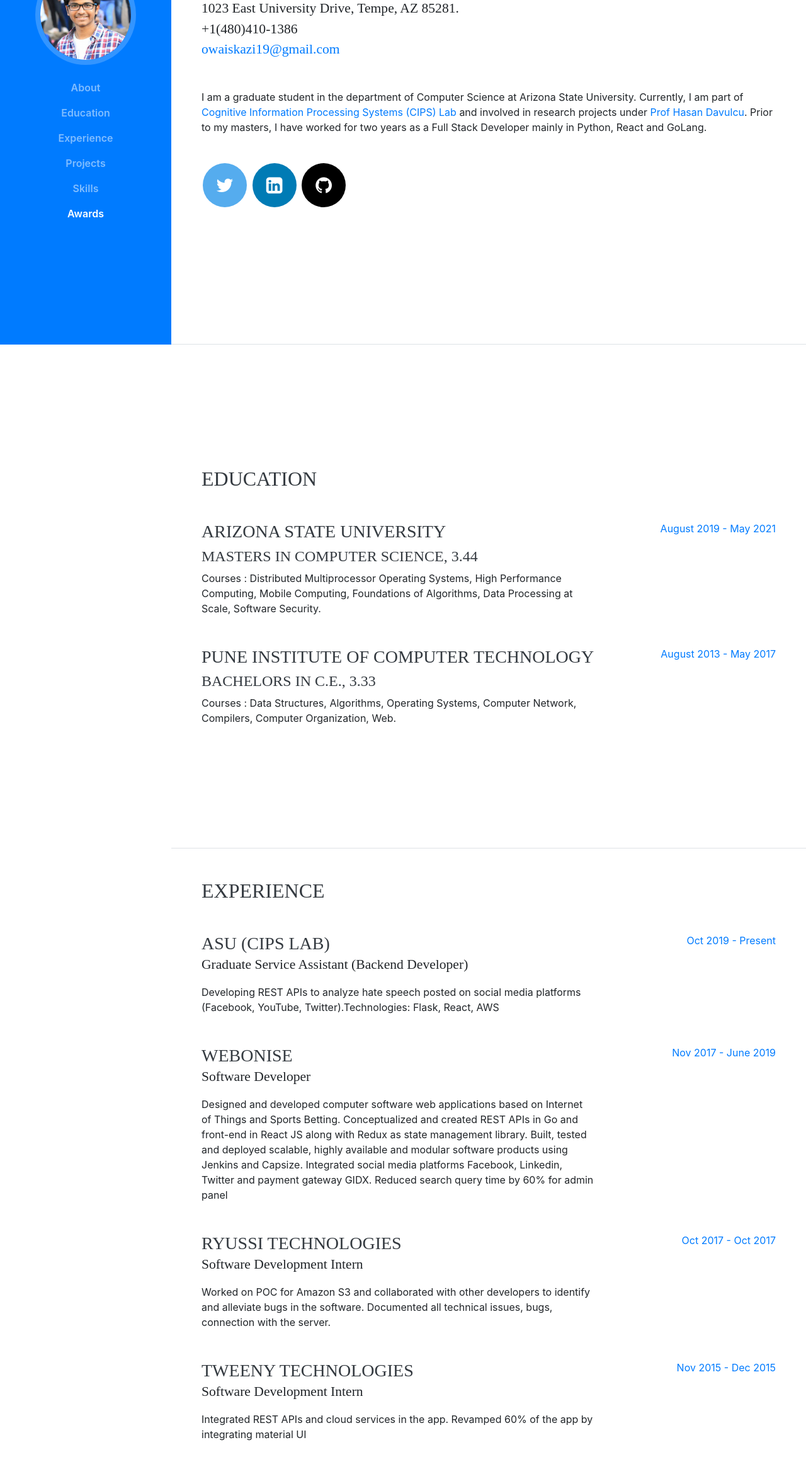
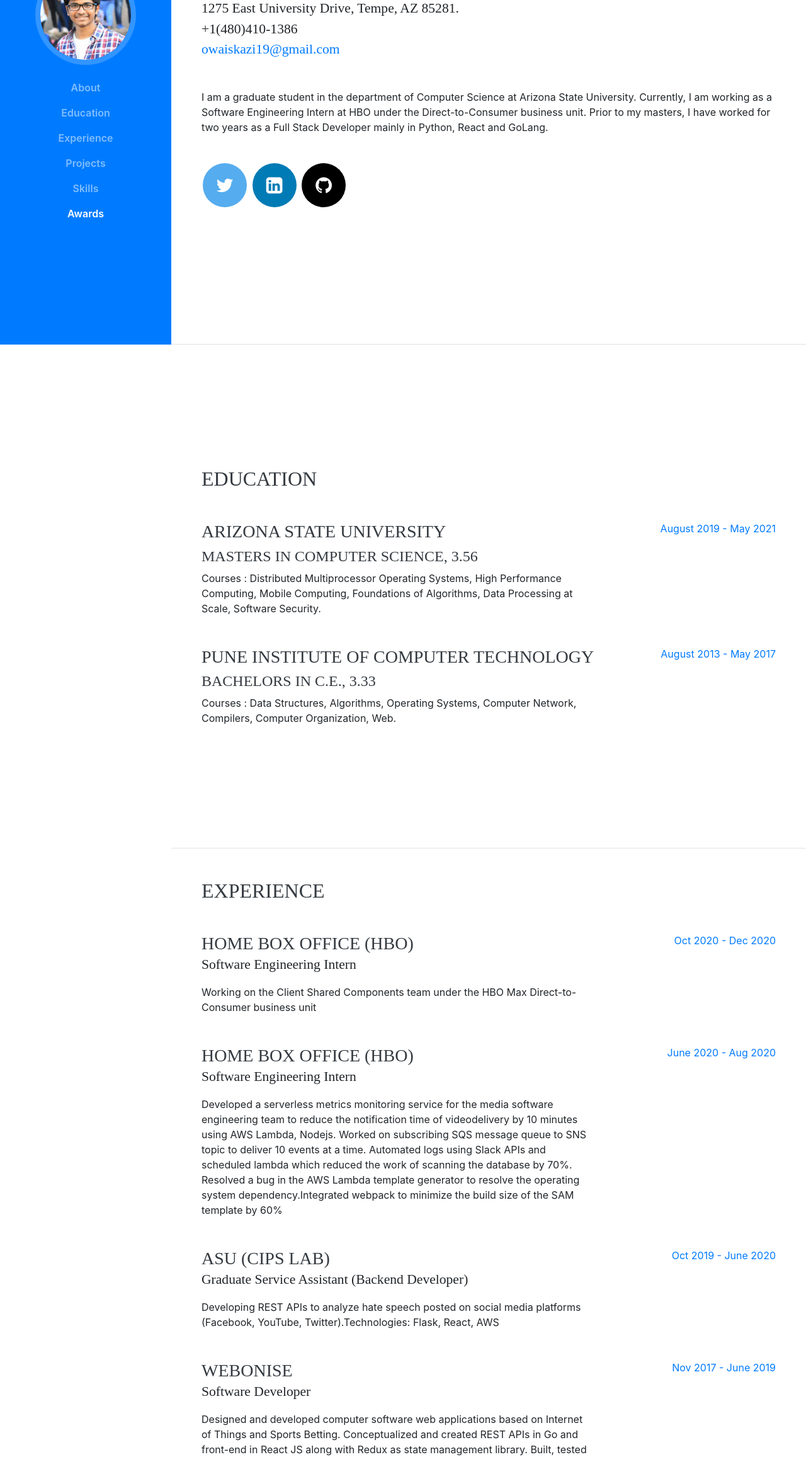
Before and after one commit to owaiskazi19/owaiskazi19.github.io, a website with bundled scripts: page index.html in a window 1280 px wide. Shown: the part 253-2566 px from the top of the page at 63% size. Built offline with nearby package versions, Linux system fonts and the light colour scheme; a web font is replaced by a local one.

Commit message:
Adds new changes

```diff
--- a/index.html
+++ b/index.html
@@ -98,17 +98,14 @@
     <section class="resume-section p-3 p-lg-5 d-flex d-column" id="about">
       <div class="my-auto">
         <h2 class="mb-0"> Owais Kazi </h2>
-        <div class="subheading mb-5"> 1023 East University Drive, Tempe, AZ 85281.
+        <div class="subheading mb-5"> 1275 East University Drive, Tempe, AZ 85281.
           <br> +1(480)410-1386
           <br> <a href="mailto:name@email.com">owaiskazi19@gmail.com</a>
         </div>
 
         <p>
           I am a graduate student in the department of Computer Science at Arizona State University.
-Currently, I am part of
-<a href = "http://www.public.asu.edu/~hdavulcu/">Cognitive Information Processing Systems (CIPS) Lab</a>
-and involved in research projects under
-<a href = "https://isearch.asu.edu/profile/515694">Prof Hasan Davulcu</a>.
+Currently, I am working as a Software Engineering Intern at HBO under the Direct-to-Consumer business unit.
 Prior to my masters, I have worked for two years as a Full Stack Developer mainly in Python, React and GoLang.
 <br>
 <br>
@@ -129,7 +126,7 @@
         <div class="resume-item d-flex flex-column flex-md-row mb-5">
           <div class="resume-content mr-auto">
             <h3> Arizona State University </h3>
-            <h4> Masters in Computer Science, 3.44 </h4>
+            <h4> Masters in Computer Science, 3.56 </h4>
 
 
             Courses : Distributed Multiprocessor Operating Systems, High Performance Computing, Mobile Computing, Foundations of Algorithms, Data Processing at Scale, Software Security.
@@ -171,6 +168,40 @@
 
         <div class="resume-item d-flex flex-column flex-md-row mb-5">
           <div class="resume-content mr-auto">
+            <h3 class="mb-0">Home Box Office (HBO)</h3>
+            <div class="subheading mb-3">Software Engineering Intern</div>
+
+
+            Working on the Client Shared Components team under the HBO Max Direct-to-Consumer business unit
+
+
+
+
+          </div>
+          <div class="resume-date text-md-right">
+            <span class="text-primary">Oct 2020 - Dec 2020</span>
+          </div>
+        </div>
+
+        <div class="resume-item d-flex flex-column flex-md-row mb-5">
+          <div class="resume-content mr-auto">
+            <h3 class="mb-0">Home Box Office (HBO)</h3>
+            <div class="subheading mb-3">Software Engineering Intern</div>
+
+
+            Developed a serverless metrics monitoring service for the media software engineering team to reduce the notification time of videodelivery by 10 minutes using AWS Lambda, Nodejs. Worked on subscribing SQS message queue to SNS topic to deliver 10 events at a time. Automated logs using Slack APIs and scheduled lambda which reduced the work of scanning the database by 70%. Resolved a bug in the AWS Lambda template generator to resolve the operating system dependency.Integrated webpack to minimize the build size of the SAM template by 60%
+
+
+
+
+          </div>
+          <div class="resume-date text-md-right">
+            <span class="text-primary">June 2020 - Aug 2020</span>
+          </div>
+        </div>
+
+        <div class="resume-item d-flex flex-column flex-md-row mb-5">
+          <div class="resume-content mr-auto">
             <h3 class="mb-0">ASU (CIPS Lab)</h3>
             <div class="subheading mb-3">Graduate Service Assistant (Backend Developer)</div>
 
@@ -181,7 +212,7 @@
 
           </div>
           <div class="resume-date text-md-right">
-            <span class="text-primary">Oct 2019 - Present</span>
+            <span class="text-primary">Oct 2019 - June 2020</span>
           </div>
         </div>
 
@@ -206,7 +237,7 @@
         <div class="resume-item d-flex flex-column flex-md-row mb-5">
           <div class="resume-content mr-auto">
             <h3 class="mb-0">Ryussi Technologies</h3>
-            <div class="subheading mb-3">Software Development Intern</div>
+            <div class="subheading mb-3">Software Engineering Intern</div>
 
 
               Worked on POC for Amazon S3 and collaborated with other developers to identify and alleviate bugs in the software. Documented all technical issues, bugs, connection with the server.
@@ -220,21 +251,6 @@
         </div>
 
 
-        <div class="resume-item d-flex flex-column flex-md-row mb-5">
-          <div class="resume-content mr-auto">
-            <h3 class="mb-0">Tweeny Technologies</h3>
-            <div class="subheading mb-3">Software Development Intern</div>
-
-
-              Integrated REST APIs and cloud services in the app. Revamped 60% of the app by integrating material UI
-
-
-
-          </div>
-          <div class="resume-date text-md-right">
-            <span class="text-primary">Nov 2015 - Dec 2015</span>
-          </div>
-        </div>
 
 
 
@@ -247,6 +263,16 @@
     <section class="resume-section p-3 p-lg-5 d-flex flex-column" id="projects">
       <div class="my-auto">
         <h2 class="mb-5">Projects</h2>
+              <h3>Secured Banking System </h3>
+
+
+              Built a banking system using the required security features: PKI, OTP, Session Management as an academic project. Led the team of 9-member and designed the system architecture of the application to handle performance using Nginx and Gunicorn. Developed REST APIs in Flask following MVC pattern, integrated JWT token, and worked on Role-Based Access Control.
+
+
+
+
+          <br>
+          <br>
           <h3>Hyaline: Transparent Distributed Computing for CUDA</h3>
 
 
@@ -378,26 +404,20 @@
       <div class="my-auto">
         <h2 class="mb-5">Awards, Paper &amp; Open Source Contribution</h2>
 
-        <ul class="fa-ul mb-0">
+        <ul type="square">
           <li>
-            <i class="fa-li fa fa-trophy text-warning"></i>
             Hyaline: Transparent Distributed Computing for CUDA - Received 1st Prize in High Performance Computing domain, 2nd prize in Systems domain and 1st prize in Paper Presentation Competition at three National Level Competitions</li>
           <li>
-            <i class="fa-li fa fa-trophy text-warning"></i>
             Smart Monitor Surveillance System - Received 1st Prize in Paper Presentation at a National Level Competition
           </li>
           <li>
-            <i class="fa-li fa fa-trophy text-warning"></i>
             Selected in top 25 in Digital Ocean's Shark Hackathon Contest all over India</li>
             <li>
-              <i class="fa-li fa fa-trophy text-warning"></i>
               Paper published  in IEEE ICDMAI Conference. <a href="https://ieeexplore.ieee.org/document/8073523/">Link</a>
             </li>
             <li>
-              <i class="fa-li fa fa-trophy text-warning"></i>
               Resolved a bug in Firefox for Android (Mozilla). <a href="https://www.mozilla.org/credits/">Link</a></li>
             <li>
-                <i class="fa-li fa fa-trophy text-warning"></i>
                 Integrated eslint feature in react app of Asiatik (Open Source Developer Community in Asia) . <a href="https://github.com/Asiatik/Notezy">Link</a></li>
 
 
```
